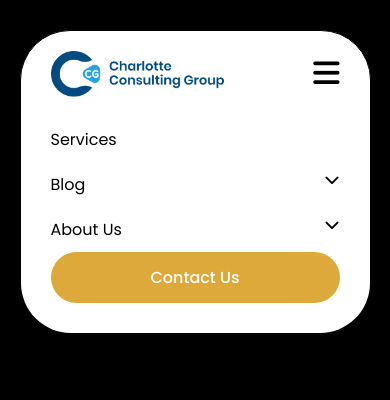
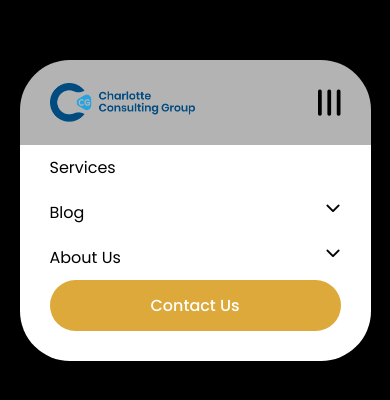
Before and after one commit to dev-tawhid/responsive-nav-with-vanila-js, a plain HTML site: page index.html in a window 390 px wide. Both pictures are taken after a click on the element 326 px from the left and 74 px from the top of the page. Drawn offline with Linux system fonts and the light colour scheme.

Commit message:
add glassy effect to header

```diff
--- a/css/theme.css
+++ b/css/theme.css
@@ -146,10 +146,22 @@ body{
 
   /* extend-wp-header-style-1 start */
 
+  #header-main{
+    position: absolute;
+    top: 30px;
+    left: 0;
+    right: 0;
+    bottom: 0;
+    margin: auto;
+  }
+
+
+
+
   .logo-area{
     display: flex;
     align-items: center;
-    max-width: 60%;
+    max-width: 27%;
   }
 
   .logo-area a{
@@ -161,14 +173,17 @@ body{
     display: flex;
     justify-content: space-between;
     align-items: center;
-    background: #ffffff;
-    border: 1px solid #000000;
+    /* background: #ffffff; */
+    background: rgba(255, 255, 255, 0.7);
+    box-shadow: 0 4px 6px rgba(0, 0, 0, 0.1);
+    backdrop-filter: blur(10px);
+    /* border: 1px solid #000000; */
     padding-top: 20px;
     padding-bottom: 20px;
     padding-right: 50px;
     padding-left: 50px;
     border-radius: 100px;
-    margin-top: 30px;
+    /* margin-top: 30px; */
   }
 
   #header-main ul{
@@ -203,23 +218,6 @@ body{
     color: #25A4E1;
   }
 
-  /* #header-main.extend-wp-header-style-1 .nav-main .nav li a::before{
-    position:absolute;
-    content:"";
-    width:0%;
-    height:2.5px;
-    background:#25A4E1!important;
-    left:0;
-    bottom: 10px;
-    transition:0.3s ease-in;
-    border-radius:5px
-  }
-
-  #header-main.extend-wp-header-style-1 .nav-main .nav li:hover > a::before{
-    width:70%;
-    margin-right:15%;
-    margin-left:15%
-  } */
 
 
   /* Submenu style fist Layer */
@@ -236,8 +234,9 @@ body{
   #header-main.extend-wp-header-style-1  .sub-menu{
     padding: 10px 20px;
     min-width: 150px;
-    background: #fff;
-    box-shadow: rgba(0, 0, 0, 0.19) 0px 14px 12px, rgba(0, 0, 0, 0.23) 0px -1px 1px;
+    background: rgba(255, 255, 255, 0.7);
+    box-shadow: 0 4px 6px rgba(0, 0, 0, 0.1);
+    backdrop-filter: blur(10px);
   }
 
   #header-main.extend-wp-header-style-1 .nav-main ul li > ul{
@@ -336,6 +335,10 @@ body{
 
   @media (max-width: 980px){
 
+    .logo-area{
+      max-width: 50%;
+    }
+
 
     /* Font size   */
 
@@ -383,9 +386,14 @@ body{
       display: block;
     }
 
+    .nav-opened .hamburger{
+      rotate: 90deg;
+    }
+
     #header-main.extend-wp-header-style-1 .nav-main{
       position: relative;
     }
+
 
 
 
```
Also changed, not shown: index.html (+2 -0 lines), js/theme.js (+0 -14 lines), img/hero.jpg (added).
